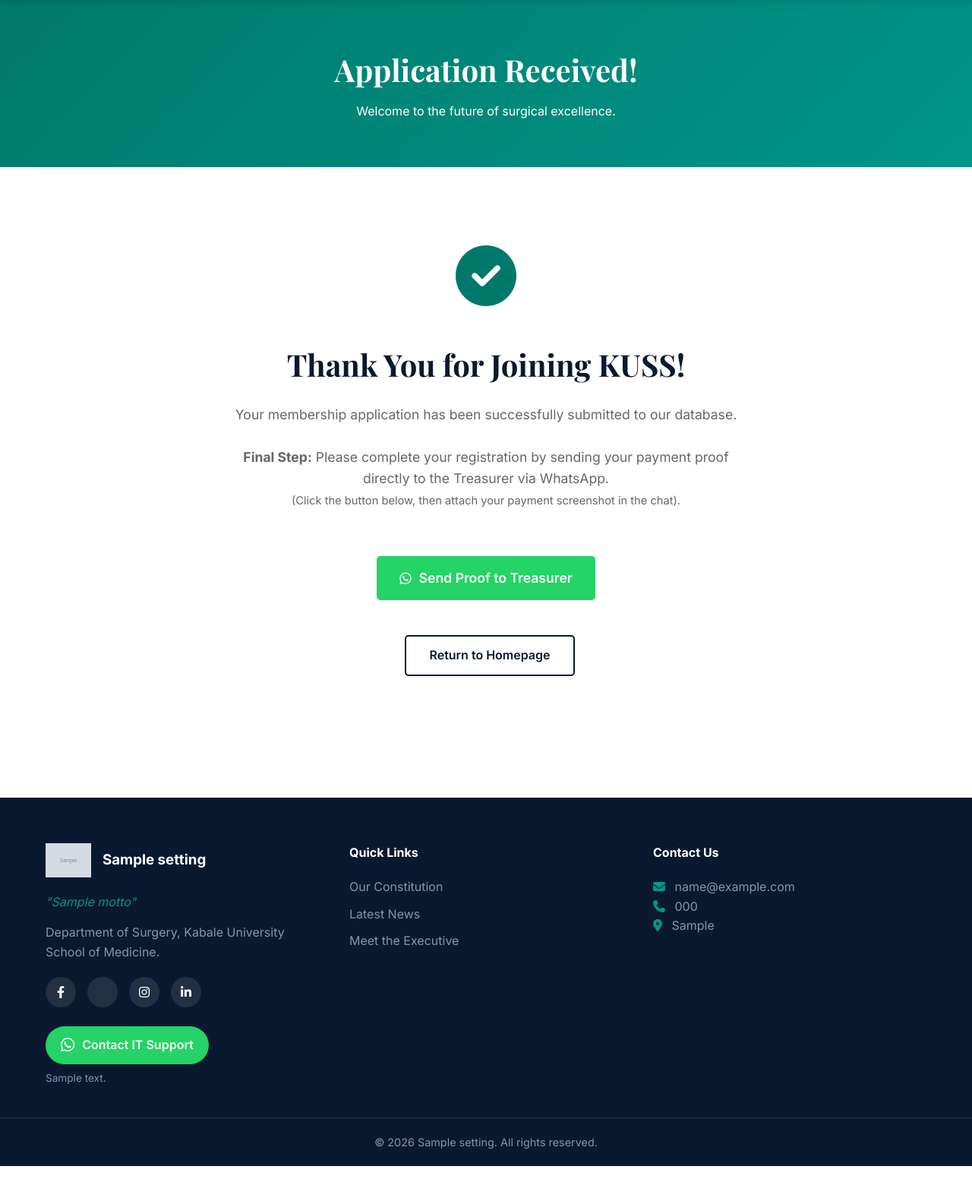
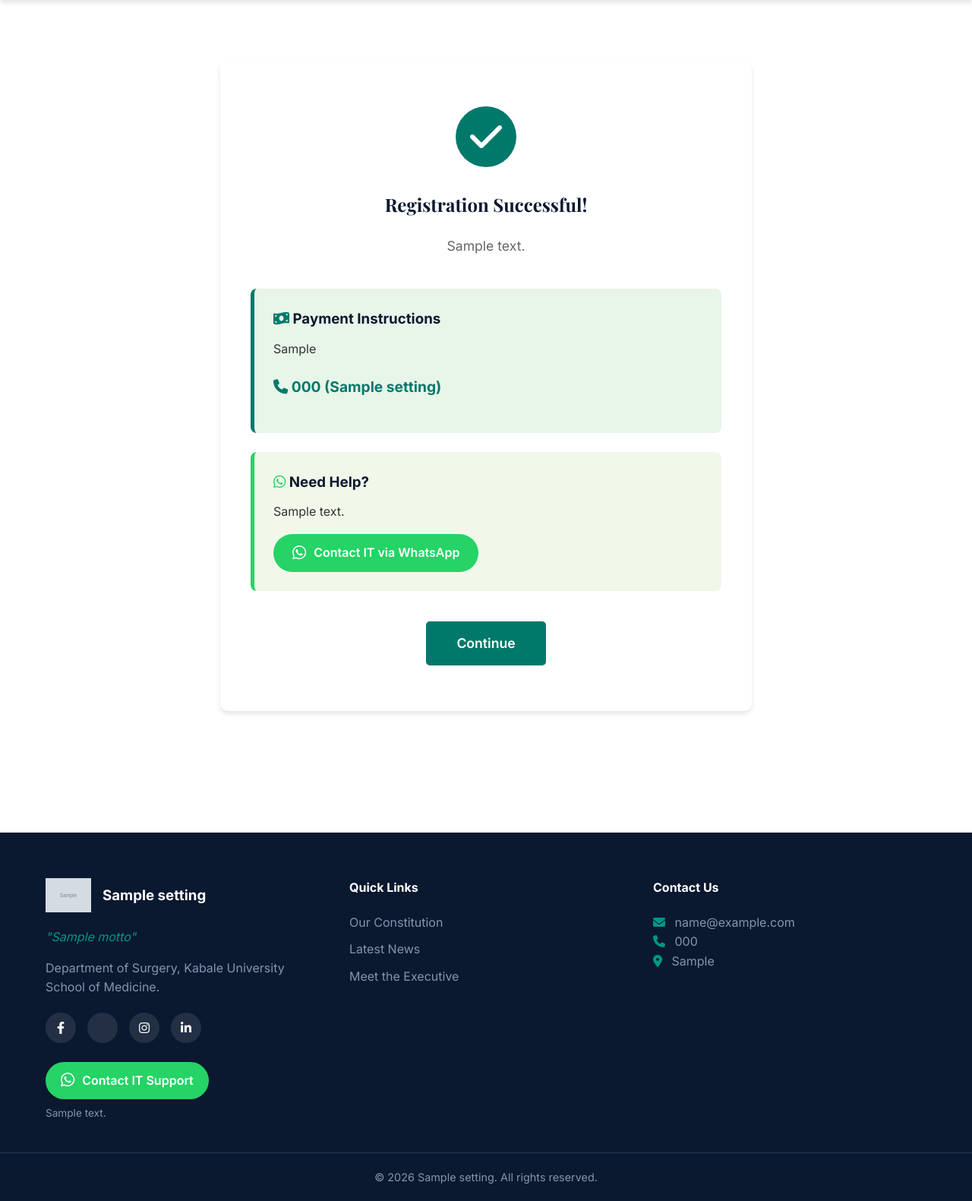
Before and after one commit to kevin-password/kuss_website, a Django app: template templates/join_success.html in a window 1280 px wide. Shown: the part 75-1656 px from the top of the page at 76% size. Before the commit the page ends 1610 px from the top, so only its background shows below. Run offline with Django 5.2, Linux system fonts and the light colour scheme; the template is opened without the code that fills it: most values are stand-ins (such as "Sample title", 1, 10 or a date in 2020); grey boxes marked "Sample" are stand-in pictures.

Commit message:
Update join_success.html

```diff
--- a/templates/join_success.html
+++ b/templates/join_success.html
@@ -1,35 +1,84 @@
 {% extends 'base.html' %}
-
-{% block title %}Application Received - KUSS{% endblock %}
+{% block title %}Registration Successful - KUSS{% endblock %}
 
 {% block content %}
-    <section class="page-header" style="background: linear-gradient(135deg, var(--teal) 0%, var(--teal-light) 100%);">
-        <h1>Application Received!</h1>
-        <p>Welcome to the future of surgical excellence.</p>
-    </section>
+<section class="section container">
+    <div class="form-container" style="text-align: center; padding: 60px 40px;">
 
-    <section class="section container" style="text-align: center; max-width: 700px;">
-        <div style="font-size: 5rem; color: var(--teal); margin-bottom: 20px;">
-            <i class="fa-solid fa-circle-check"></i>
+        <!-- Success Icon -->
+        <div style="width: 80px; height: 80px; background: var(--teal); border-radius: 50%; display: flex; align-items: center; justify-content: center; margin: 0 auto 30px;">
+            <i class="fa-solid fa-check" style="font-size: 3rem; color: white;"></i>
         </div>
-        <h2 class="section-title">Thank You for Joining KUSS!</h2>
-        <p class="section-text">
-            Your membership application has been successfully submitted to our database.
-            <br><br>
-            <strong>Final Step:</strong> Please complete your registration by sending your payment proof directly to the Treasurer via WhatsApp.
-            <br>
-            <small style="color: var(--text-light);">(Click the button below, then attach your payment screenshot in the chat).</small>
+
+        <!-- Title -->
+        <h2 style="color: var(--navy); margin-bottom: 20px; font-family: 'Playfair Display', serif;">Registration Successful!</h2>
+
+        <!-- Main Success Message -->
+        <p style="color: var(--text-light); font-size: 1.1rem; line-height: 1.8; margin-bottom: 40px;">
+            {% if settings and settings.success_message %}
+                {{ settings.success_message|linebreaksbr }}
+            {% else %}
+                Thank you for joining KUSS! Your membership application has been received.
+            {% endif %}
         </p>
 
-        <!-- WHATSAPP BUTTON -->
-        <!-- The {{ treasurer_phone }} variable automatically pulls the number from the Admin Panel! -->
-        <a href="https://wa.me/{{ treasurer_phone }}?text=Hello%20Treasurer%2C%20I%20have%20just%20submitted%20my%20KUSS%20membership%20application%20on%20the%20website.%20Please%20find%20my%20payment%20proof%20attached."
-           class="btn btn-primary"
-           style="background-color: #25D366; display: inline-flex; align-items: center; gap: 10px; font-size: 1.1rem; padding: 15px 30px; margin-top: 10px;">
-            <i class="fa-brands fa-whatsapp"></i> Send Proof to Treasurer
-        </a>
+        <!-- DYNAMIC CONTENT SECTIONS - Shows only what's filled in Admin Panel -->
 
-        <br><br>
-        <a href="{% url 'home' %}" class="btn btn-outline" style="margin-top: 20px; border-color: var(--navy); color: var(--navy);">Return to Homepage</a>
-    </section>
+        <!-- Treasurer/Payment Info -->
+        {% if settings and settings.treasurer_phone %}
+        <div style="background: #e8f5e9; border-left: 5px solid var(--teal); padding: 25px; border-radius: 8px; margin-bottom: 25px; text-align: left;">
+            <h3 style="color: var(--navy); margin-bottom: 10px;">
+                <i class="fa-solid fa-money-bill-wave" style="color: var(--teal);"></i> Payment Instructions
+            </h3>
+            <p style="color: var(--text-dark); line-height: 1.8;">
+                {% if settings.payment_instructions %}
+                    {{ settings.payment_instructions|linebreaksbr }}
+                {% else %}
+                    Please send your membership fees to the Treasurer:
+                {% endif %}
+            </p>
+            <p style="font-size: 1.2rem; font-weight: 700; color: var(--teal); margin-top: 10px;">
+                <i class="fa-solid fa-phone"></i> {{ settings.treasurer_phone }}
+                {% if settings.treasurer_name %} ({{ settings.treasurer_name }}){% endif %}
+            </p>
+        </div>
+        {% endif %}
+
+        <!-- WhatsApp IT Support -->
+        {% if settings and settings.whatsapp_number %}
+        <div style="background: #f1f8e9; border-left: 5px solid #25D366; padding: 25px; border-radius: 8px; margin-bottom: 25px; text-align: left;">
+            <h3 style="color: var(--navy); margin-bottom: 10px;">
+                <i class="fa-brands fa-whatsapp" style="color: #25D366;"></i> Need Help?
+            </h3>
+            <p style="color: var(--text-dark); line-height: 1.8; margin-bottom: 15px;">
+                {% if settings.it_support_message %}
+                    {{ settings.it_support_message }}
+                {% else %}
+                    Contact IT support for member portal passwords and technical assistance.
+                {% endif %}
+            </p>
+            <a href="https://wa.me/{{ settings.whatsapp_number|cut:'+' }}?text={{ settings.it_support_message|default:'Hello, I need help with my KUSS member portal account.'|urlencode }}"
+               target="_blank"
+               style="display: inline-flex; align-items: center; gap: 10px; background: #25D366; color: white; padding: 12px 25px; border-radius: 25px; font-weight: 600; text-decoration: none;">
+                <i class="fa-brands fa-whatsapp" style="font-size: 1.3rem;"></i>
+                <span>Contact IT via WhatsApp</span>
+            </a>
+        </div>
+        {% endif %}
+
+        <!-- Custom Button -->
+        <div style="margin-top: 40px;">
+            {% if settings and settings.success_button_url and settings.success_button_url != 'home' and settings.success_button_url != 'dashboard' and settings.success_button_url != 'login' and settings.success_button_url != 'about' and settings.success_button_url != 'news' and settings.success_button_url != 'leadership' and settings.success_button_url != 'join' %}
+                <a href="{{ settings.success_button_url }}" class="btn btn-primary" style="font-size: 1.1rem; padding: 15px 40px;">
+                    {{ settings.success_button_text|default:"Continue" }}
+                </a>
+            {% else %}
+                <a href="{% url settings.success_button_url|default:'home' %}" class="btn btn-primary" style="font-size: 1.1rem; padding: 15px 40px;">
+                    {{ settings.success_button_text|default:"Return to Home" }}
+                </a>
+            {% endif %}
+        </div>
+
+    </div>
+</section>
 {% endblock %}
```
